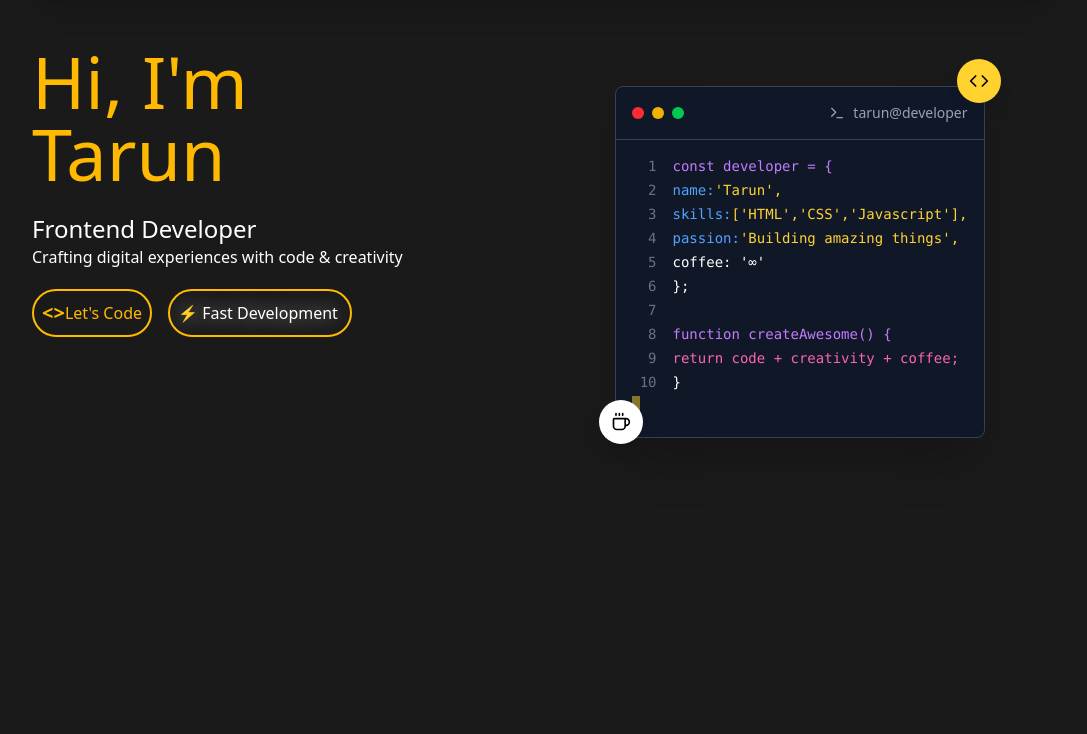
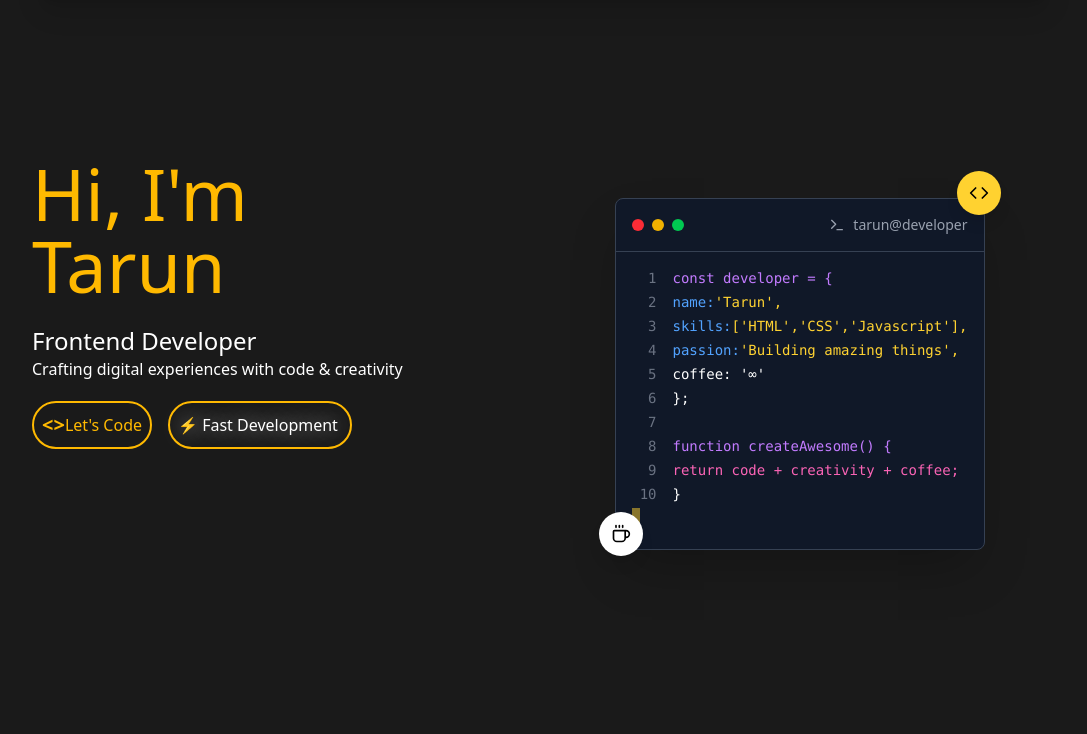
Before and after one commit to t4runjangra/tailwind, a website: page src/index.html in a window 1280 px wide. Shown: the part 64-798 px from the top of the page, without its empty margins (96-1183 px from the left). Drawn offline with Linux system fonts and the light colour scheme.

Commit message:
Update index.html

```diff
--- a/src/index.html
+++ b/src/index.html
@@ -66,6 +66,8 @@
             </li>
           </ul>
         </div>
+<div class="max-md h-28 w-screen bg-[#1a1a1a]">
+</div>
         <div class="m-auto flex h-[70%] w-[80%] items-center justify-center max-md:flex max-[835px]:flex-col">
           <div class="flex h-3/4 w-1/2 justify-center text-white max-sm:ml-0 max-sm:w-full ">
             <div id="about" class="flex h-1/2 w-full flex-col justify-center max-sm:mt-40 max-sm:items-center">
```
